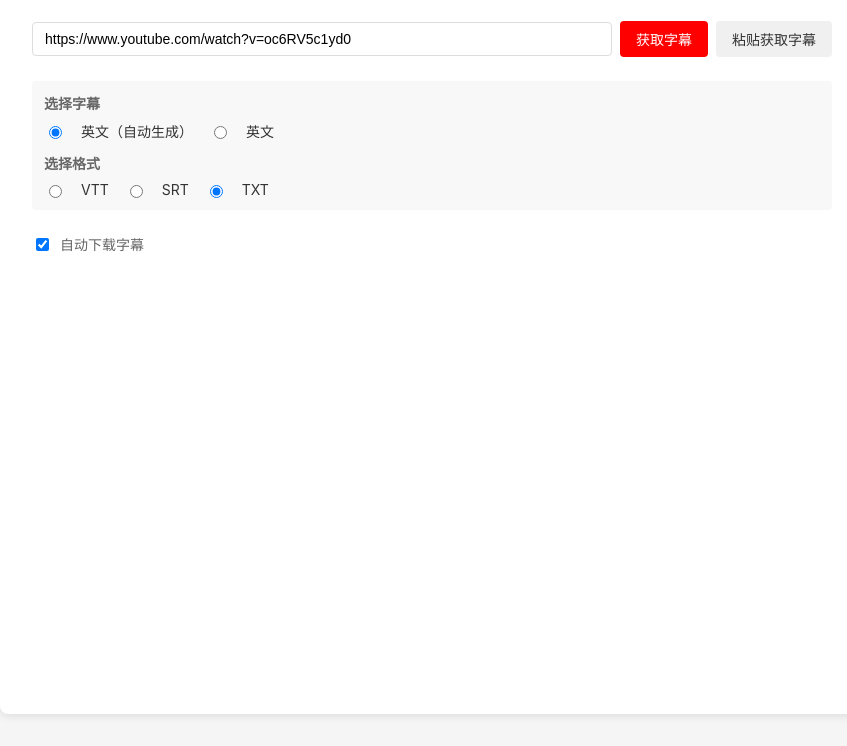
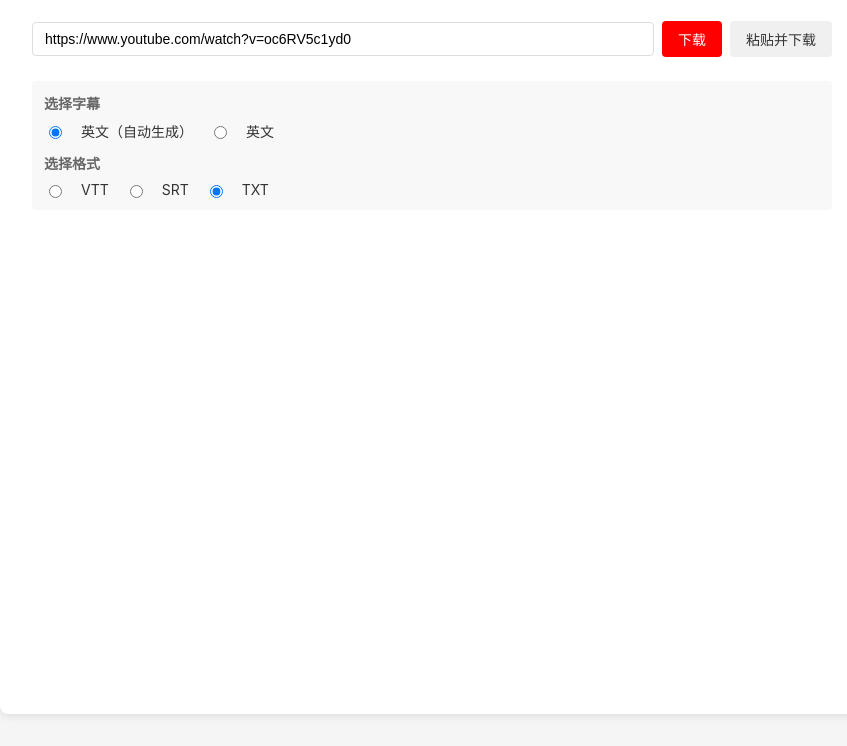
Before and after one commit to baoblackcoal/youtube_subtitle_downloader, a browser extension: page options.html in a window 1280 px wide. Shown: the part 118-864 px from the top of the page, without its empty margins (208-1055 px from the left). Drawn offline with Linux system fonts and the light colour scheme.

Commit message:
Update button labels for subtitle download and remove auto-download option from UI

```diff
--- a/options.html
+++ b/options.html
@@ -14,8 +14,8 @@
         <div class="input-group">
             <input type="text" id="videoUrl" placeholder="输入 YouTube 视频链接" value="https://www.youtube.com/watch?v=oc6RV5c1yd0">
             <div class="button-group">
-                <button id="getSubtitles" class="primary">获取字幕</button>
-                <button id="pasteAndGet" class="secondary">粘贴获取字幕</button>
+                <button id="getSubtitles" class="primary">下载</button>
+                <button id="pasteAndGet" class="secondary">粘贴并下载</button>
             </div>
         </div>
 
@@ -43,11 +43,6 @@
             </div>
         </div>
 
-        <div class="auto-download">
-            <input type="checkbox" id="autoDownload" checked>
-            <label for="autoDownload">自动下载字幕</label>
-        </div>
-
         <div id="status" class="status"></div>
     </div>
     <script src="options.js"></script>
--- a/options.js
+++ b/options.js
@@ -3,7 +3,6 @@ document.addEventListener('DOMContentLoaded', async function() {
     const getSubtitlesButton = document.getElementById('getSubtitles');
     const pasteAndGetButton = document.getElementById('pasteAndGet');
     const statusDiv = document.getElementById('status');
-    const autoDownloadCheckbox = document.getElementById('autoDownload');
 
     // 尝试从storage获取当前视频URL
     try {
@@ -117,7 +116,6 @@ document.addEventListener('DOMContentLoaded', async function() {
 
         const subtitleType = document.querySelector('input[name="subtitleType"]:checked').value;
         const format = document.querySelector('input[name="format"]:checked').value;
-        const autoDownload = autoDownloadCheckbox.checked;
 
         try {
             // 发送消息给 background script 获取字幕
@@ -134,9 +132,7 @@ document.addEventListener('DOMContentLoaded', async function() {
                 if (response.success) {
                     try {
                         const convertedSubtitles = convertSubtitleFormat(response.subtitles, format);
-                        if (autoDownload) {
-                            await downloadSubtitleFile(convertedSubtitles, videoId, format);
-                        }
+                        await downloadSubtitleFile(convertedSubtitles, videoId, format);
                         showStatus('字幕下载成功！', 'success');
                     } catch (error) {
                         showStatus('转换字幕格式失败: ' + error.message, 'error');
```
Also changed, not shown: README.md.
